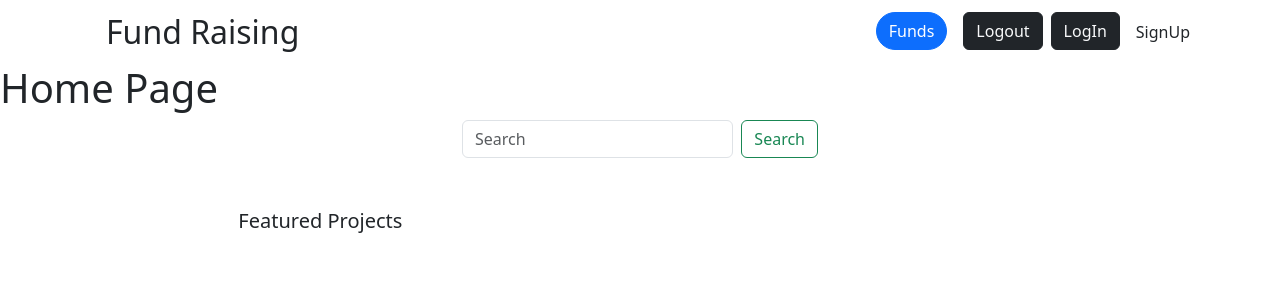
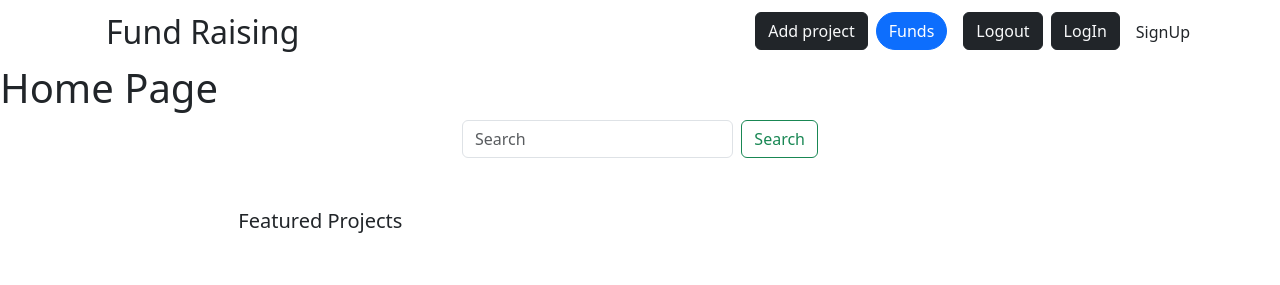
Before and after one commit to Mustafa-Badr98/django-Crowd-Funding-Web-app, a Django app: page / in a window 1280 px wide. Shown: the top 285 px of the page. Run offline with Django 4.2, Linux system fonts and the light colour scheme; data comes from the database, SQL or seed files in the repository; some libraries are stand-ins or nearby versions.

Commit message:
add form to create page and buttun to base page

```diff
--- a/crowd_funding/projects/templates/projects/create.html
+++ b/crowd_funding/projects/templates/projects/create.html
@@ -1,8 +1,9 @@
 {% extends "base.html" %}
 {% load static %}
 {% block content %}
+{% endblock %}
 
-{% endblock content %}
+
 {% block landingSection %}
 
 <form method="post" enctype="multipart/form-data" class="my-4">
@@ -11,6 +12,5 @@
 
   <button type="submit" class="btn btn-primary">Submit</button>
 </form>
-<script src="{% static 'js/script.js'%}"></script>
-{% endblock %}
+<script src="{% static 'bootstrap/js/script.js'%}"></script>
 {% endblock landingSection %}
--- a/crowd_funding/templates/base.html
+++ b/crowd_funding/templates/base.html
@@ -39,6 +39,11 @@
                                 {% comment %} {% else %} {% endcomment %}
 
                                 {% comment %} {% endif %} {% endcomment %}
+                            </a>
+                        </li>
+                         <li class="nav-item">
+                            <a href="{& url 'project.create' %}" class="text-light fs-6 me-2 btn btn-dark">
+                                Add project
                             </a>
                         </li>
                         <li class="nav-item ">
```
